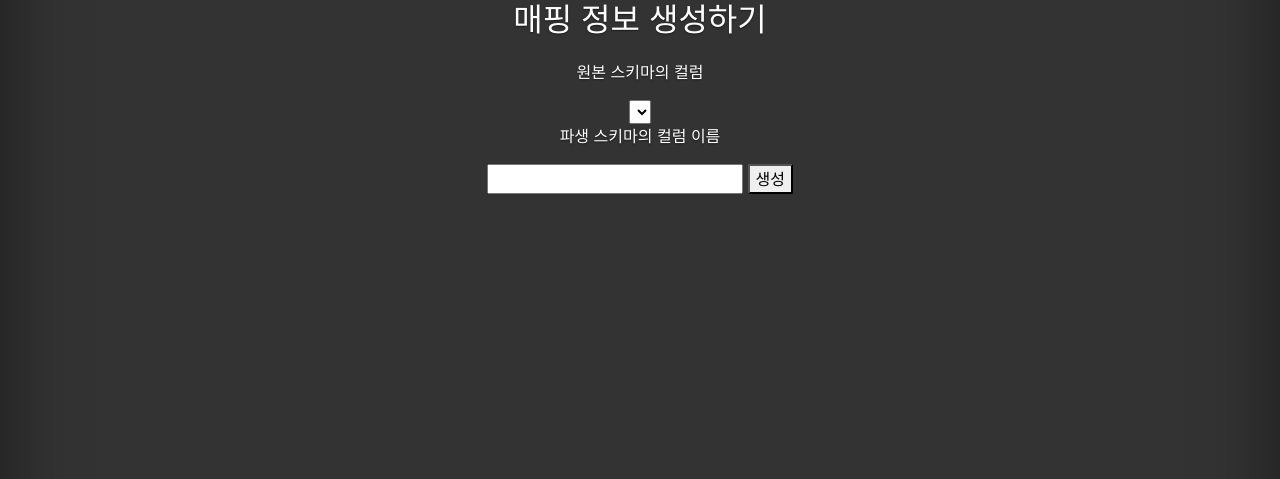
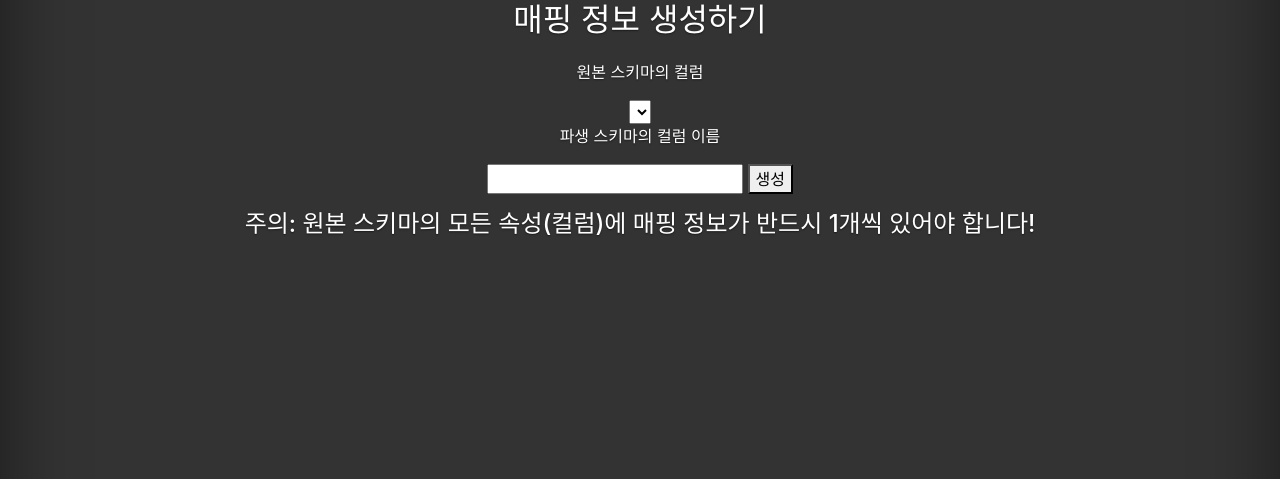
Before and after one commit to hajin-kim/CrowdSourcing, a Django app: template cssite/collect/templates/manager/mapping_pair_list.html in a window 1280 px wide. Shown: the part 166-645 px from the top of the page. Run offline with Django 3.2, Linux system fonts and the light colour scheme; the template is opened without the code that fills it, so the values that code supplies are empty; some libraries are stand-ins or nearby versions.

Commit message:
add warning text on Manager pages

```diff
--- a/cssite/collect/templates/manager/attribute_list.html
+++ b/cssite/collect/templates/manager/attribute_list.html
@@ -23,6 +23,7 @@
       <button type="submit">생성</button>
     </form>
   </div>
+  <h4>주의: 파일이 제출된 후 속성을 생성하지 말아주세요!</h4>
 </div>
 
 {% endblock main_content %}
--- a/cssite/collect/templates/manager/mapping_pair_list.html
+++ b/cssite/collect/templates/manager/mapping_pair_list.html
@@ -32,6 +32,7 @@
       <button type="submit">생성</button>
     </form>
   </div>
+  <h4>주의: 원본 스키마의 모든 속성(컬럼)에 매핑 정보가 반드시 1개씩 있어야 합니다!</h4>
 
 
 </div>
```
